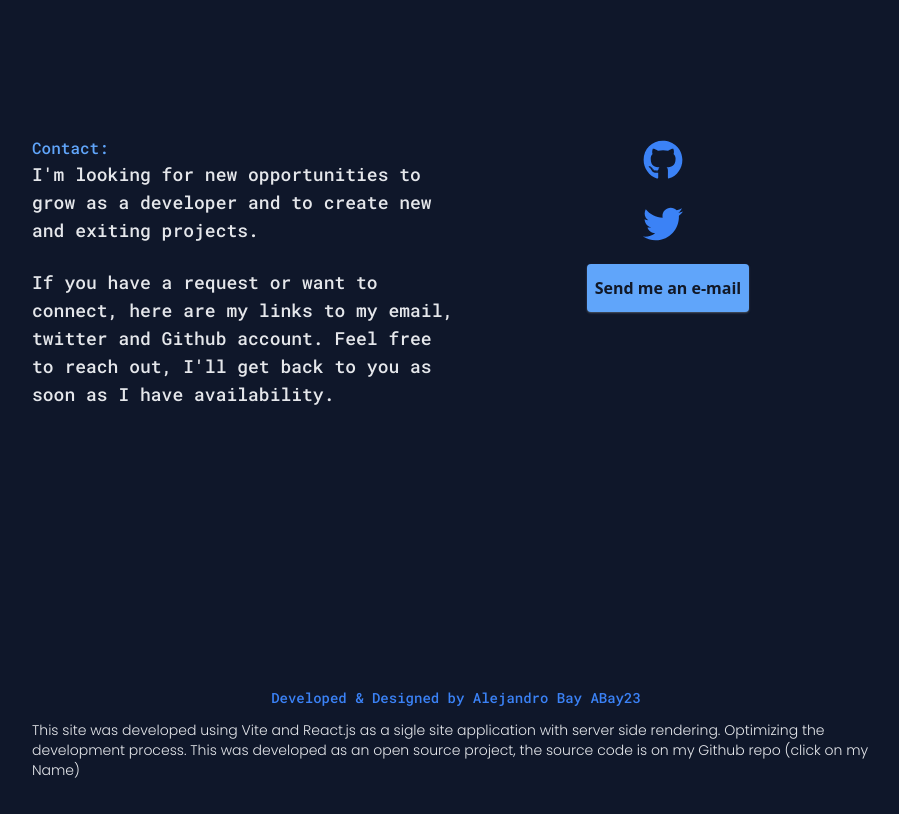
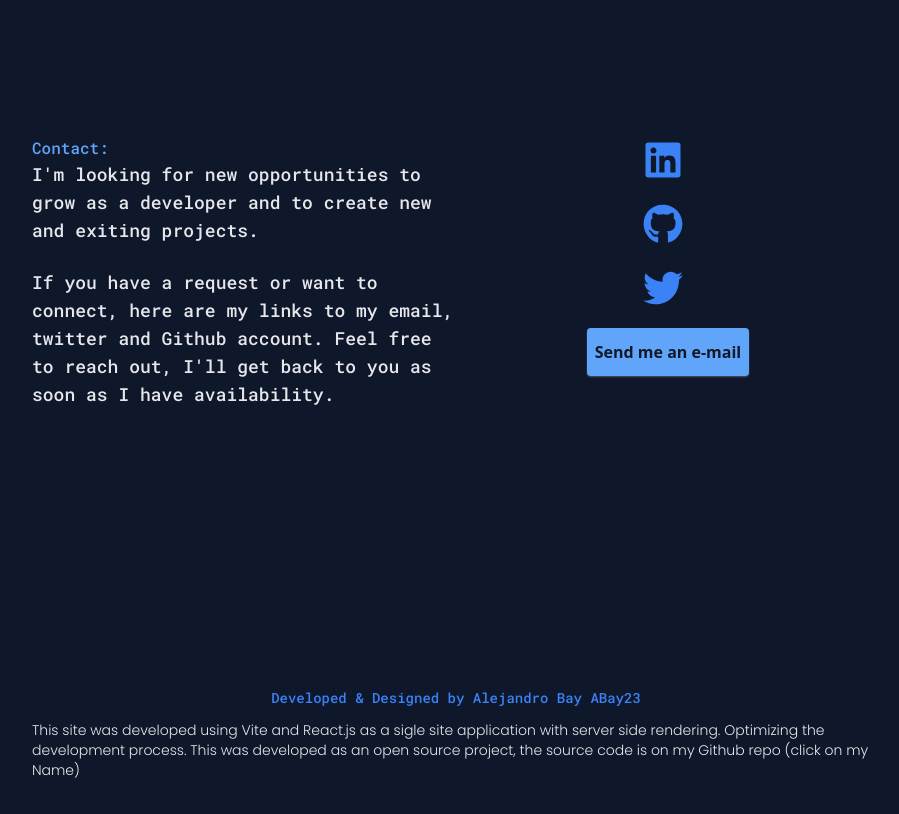
Before and after one commit to ABay23/newbay, a React (Vite) app: page / in a window 1280 px wide. Shown: the part 2780-3594 px from the top of the page, without its empty margins (184-1083 px from the left). Built offline with nearby package versions, Linux system fonts and the light colour scheme.

Commit message:
Adde Linkedin

```diff
--- a/src/components/sections/Contact.jsx
+++ b/src/components/sections/Contact.jsx
@@ -1,4 +1,4 @@
-import { FaTwitter, FaGithub } from 'react-icons/fa'
+import { FaTwitter, FaGithub, FaLinkedin } from 'react-icons/fa'
 
 const Contact = () => {
   return (
@@ -26,6 +26,15 @@ const Contact = () => {
         <div className=' block pl-4'>
           <div className='flex justify-center '>
             <div className='  '>
+              <div className=' mb-4 mr-4 py-1 pl-14 text-blue-500'>
+                <a
+                  href='https://www.linkedin.com/in/alejandrobay/'
+                  rel='noopener noreferrer'
+                  target='_blank'
+                >
+                  <FaLinkedin size={40} />
+                </a>
+              </div>
               <div className=' mb-4 mr-4 py-1 pl-14 text-blue-500'>
                 <a
                   href='https://github.com/ABay23'
```
